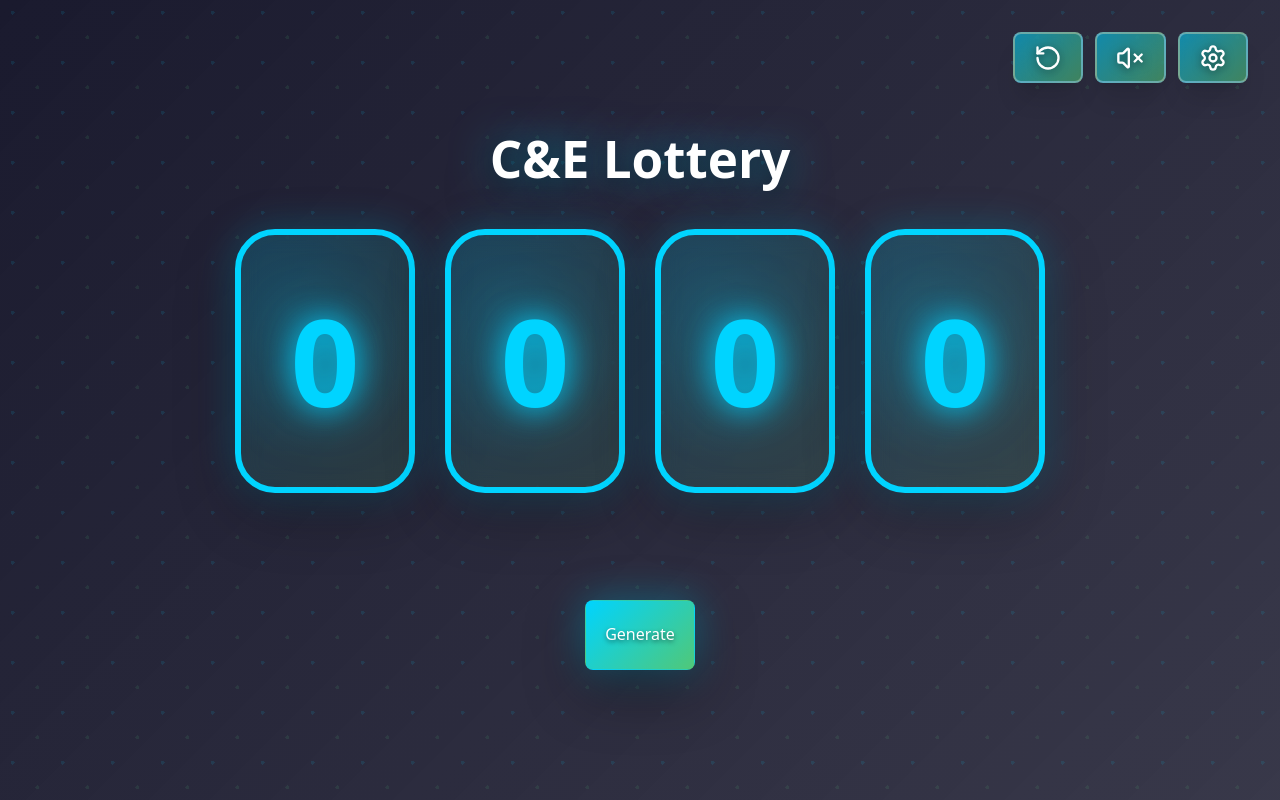
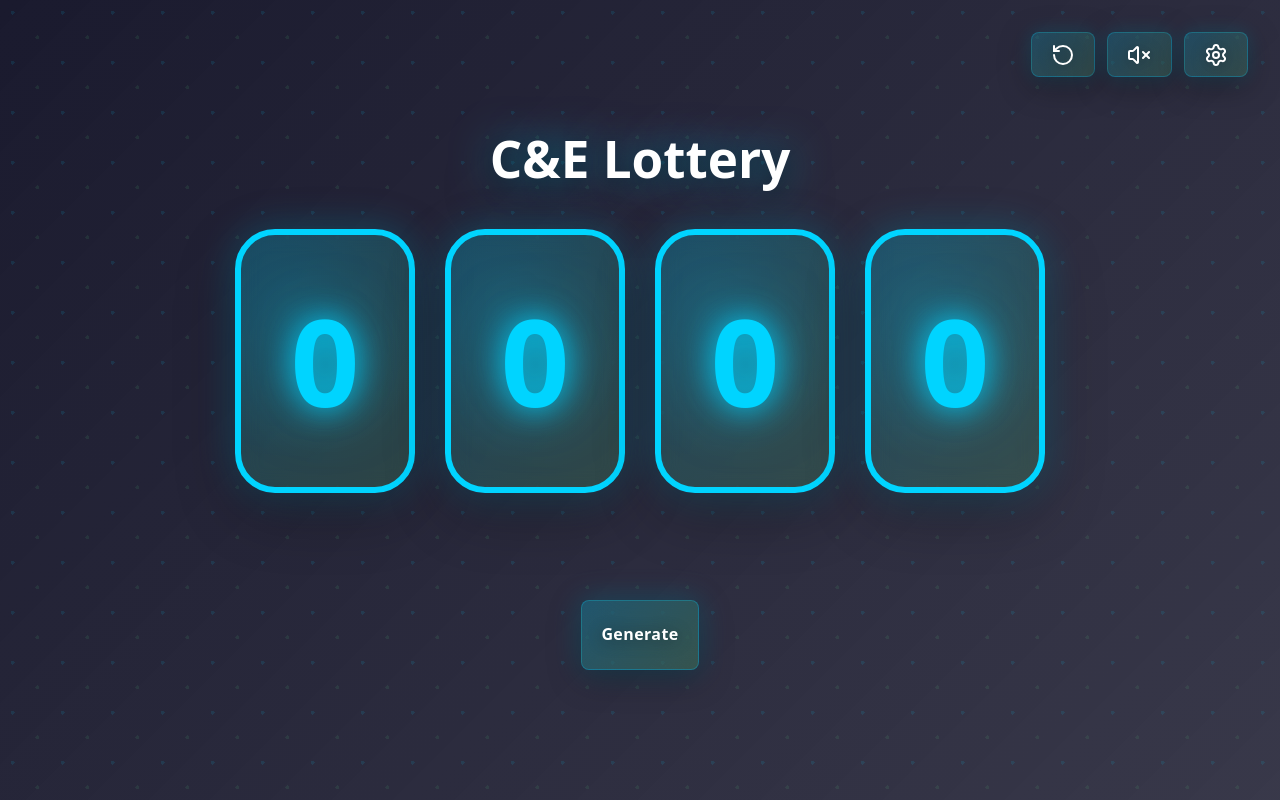
Before and after one commit to thdevfe/lucky-number-draw, a React (Vite) app: page / in a window 1280 px wide. Built offline with nearby package versions, Linux system fonts and the light colour scheme.

Commit message:
version 9

```diff
--- a/src/App.tsx
+++ b/src/App.tsx
@@ -332,40 +332,52 @@ export default function LuckyNumberGenerator() {
       <div className="fixed top-8 right-8 flex gap-3 z-30">
         <button
           onClick={resetToDefaults}
-          className="p-4 backdrop-blur-md rounded-2xl hover:scale-105 transition-all shadow-xl"
+          className="group relative p-4 rounded-2xl hover:scale-110 active:scale-95 transition-all duration-300 shadow-2xl overflow-hidden"
           style={{
-            background: `linear-gradient(135deg, ${settings.primaryColor}90 0%, ${settings.secondaryColor}90 100%)`,
-            border: '2px solid rgba(255,255,255,0.3)'
+            background: `linear-gradient(135deg, ${settings.primaryColor}30 0%, ${settings.secondaryColor}30 100%)`,
+            backdropFilter: 'blur(20px)',
+            WebkitBackdropFilter: 'blur(20px)',
+            border: `1px solid ${settings.primaryColor}40`,
+            boxShadow: `0 8px 32px 0 rgba(0, 0, 0, 0.37), 0 0 20px ${settings.primaryColor}30`
           }}
           title="Reset to Defaults"
         >
-          <RotateCcw style={{ color: '#ffffff', filter: 'drop-shadow(0 2px 4px rgba(0,0,0,0.5))' }} size={28} />
+          <div className="absolute inset-0 bg-gradient-to-br from-white/20 via-transparent to-transparent opacity-0 group-hover:opacity-100 transition-opacity duration-300" />
+          <RotateCcw className="relative z-10" style={{ color: '#ffffff', filter: 'drop-shadow(0 2px 8px rgba(0,0,0,0.4))' }} size={24} />
         </button>
         <button
           onClick={() => setIsSoundEnabled(!isSoundEnabled)}
-          className="p-4 backdrop-blur-md rounded-2xl hover:scale-105 transition-all shadow-xl"
+          className="group relative p-4 rounded-2xl hover:scale-110 active:scale-95 transition-all duration-300 shadow-2xl overflow-hidden"
           style={{
-            background: `linear-gradient(135deg, ${settings.primaryColor}90 0%, ${settings.secondaryColor}90 100%)`,
-            border: '2px solid rgba(255,255,255,0.3)'
+            background: `linear-gradient(135deg, ${settings.primaryColor}30 0%, ${settings.secondaryColor}30 100%)`,
+            backdropFilter: 'blur(20px)',
+            WebkitBackdropFilter: 'blur(20px)',
+            border: `1px solid ${settings.primaryColor}40`,
+            boxShadow: `0 8px 32px 0 rgba(0, 0, 0, 0.37), 0 0 20px ${settings.primaryColor}30`
           }}
           title={isSoundEnabled ? "Disable Sound" : "Enable Sound"}
         >
+          <div className="absolute inset-0 bg-gradient-to-br from-white/20 via-transparent to-transparent opacity-0 group-hover:opacity-100 transition-opacity duration-300" />
           {isSoundEnabled ? (
-            <Volume2 style={{ color: '#ffffff', filter: 'drop-shadow(0 2px 4px rgba(0,0,0,0.5))' }} size={28} />
+            <Volume2 className="relative z-10" style={{ color: '#ffffff', filter: 'drop-shadow(0 2px 8px rgba(0,0,0,0.4))' }} size={24} />
           ) : (
-            <VolumeX style={{ color: '#ffffff', filter: 'drop-shadow(0 2px 4px rgba(0,0,0,0.5))' }} size={28} />
+            <VolumeX className="relative z-10" style={{ color: '#ffffff', filter: 'drop-shadow(0 2px 8px rgba(0,0,0,0.4))' }} size={24} />
           )}
         </button>
         <button
           onClick={() => setShowSettings(!showSettings)}
-          className="p-4 backdrop-blur-md rounded-2xl hover:scale-105 transition-all shadow-xl"
+          className="group relative p-4 rounded-2xl hover:scale-110 active:scale-95 transition-all duration-300 shadow-2xl overflow-hidden"
           style={{
-            background: `linear-gradient(135deg, ${settings.primaryColor}90 0%, ${settings.secondaryColor}90 100%)`,
-            border: '2px solid rgba(255,255,255,0.3)'
+            background: `linear-gradient(135deg, ${settings.primaryColor}30 0%, ${settings.secondaryColor}30 100%)`,
+            backdropFilter: 'blur(20px)',
+            WebkitBackdropFilter: 'blur(20px)',
+            border: `1px solid ${settings.primaryColor}40`,
+            boxShadow: `0 8px 32px 0 rgba(0, 0, 0, 0.37), 0 0 20px ${settings.primaryColor}30`
           }}
           title="Settings"
         >
-          <Settings style={{ color: '#ffffff', filter: 'drop-shadow(0 2px 4px rgba(0,0,0,0.5))' }} size={28} />
+          <div className="absolute inset-0 bg-gradient-to-br from-white/20 via-transparent to-transparent opacity-0 group-hover:opacity-100 transition-opacity duration-300" />
+          <Settings className="relative z-10" style={{ color: '#ffffff', filter: 'drop-shadow(0 2px 8px rgba(0,0,0,0.4))' }} size={24} />
         </button>
       </div>
 
@@ -398,7 +410,7 @@ export default function LuckyNumberGenerator() {
                       style={{
                         width: `${settings.fontSize * 1.5}px`,
                         height: `${settings.fontSize * 2.2}px`,
-                        background: `linear-gradient(135deg, ${settings.primaryColor}20 0%, ${settings.secondaryColor}20 100%)`,
+                        background: `linear-gradient(135deg, ${settings.primaryColor}30 0%, ${settings.secondaryColor}30 100%)`,
                         border: `${Math.max(4, settings.fontSize / 20)}px solid ${isStopped ? settings.secondaryColor : settings.primaryColor}`,
                         boxShadow: isStopped
                           ? `0 20px 60px rgba(0,0,0,0.3), 0 0 60px ${settings.secondaryColor}80`
@@ -444,18 +456,29 @@ export default function LuckyNumberGenerator() {
           <button
             onClick={startGeneration}
             disabled={isGenerating}
-            className="w-auto h-[70px] px-12 text-2xl font-bold rounded-2xl shadow-2xl transition-all transform hover:scale-105 disabled:opacity-50 disabled:cursor-not-allowed flex items-center justify-center gap-4 mx-auto"
+            className="group relative w-auto h-[70px] px-16 text-2xl font-bold rounded-2xl hover:scale-105 active:scale-95 disabled:opacity-50 disabled:cursor-not-allowed flex items-center justify-center gap-4 mx-auto transition-all duration-300 shadow-2xl overflow-hidden"
             style={{
-              background: `linear-gradient(135deg, ${settings.primaryColor} 0%, ${settings.secondaryColor} 100%)`,
-              boxShadow: `0 20px 60px rgba(0,0,0,0.4), 0 0 40px ${settings.primaryColor}60`,
-              color: '#ffffff',
-              textShadow: '0 2px 4px rgba(0,0,0,0.5)'
+              background: `linear-gradient(135deg, ${settings.primaryColor}30 0%, ${settings.secondaryColor}30 100%)`,
+              backdropFilter: 'blur(20px)',
+              WebkitBackdropFilter: 'blur(20px)',
+              border: `1px solid ${settings.primaryColor}50`,
+              boxShadow: `0 8px 32px 0 rgba(0, 0, 0, 0.37), 0 0 30px ${settings.primaryColor}40`,
+              color: '#ffffff'
             }}
           >
+            <div className="absolute inset-0 bg-gradient-to-br from-white/20 via-transparent to-transparent opacity-0 group-hover:opacity-100 transition-opacity duration-300" />
+            <div
+              className="absolute inset-0 opacity-30"
+              style={{
+                background: `linear-gradient(135deg, ${settings.primaryColor}40 0%, ${settings.secondaryColor}40 100%)`
+              }}
+            />
             {isGenerating && (
-              <Loader2 size={32} className="animate-spin" style={{ color: '#ffffff' }} />
+              <Loader2 size={32} className="animate-spin relative z-10" style={{ filter: 'drop-shadow(0 2px 8px rgba(0,0,0,0.4))' }} />
             )}
-            {isGenerating ? 'Generating...' : 'Generate'}
+            <span className="relative z-10 font-black tracking-wide" style={{ filter: 'drop-shadow(0 2px 8px rgba(0,0,0,0.4))' }}>
+              {isGenerating ? 'Generating...' : 'Generate'}
+            </span>
           </button>
 
           {/* Winners History Table */}
```
